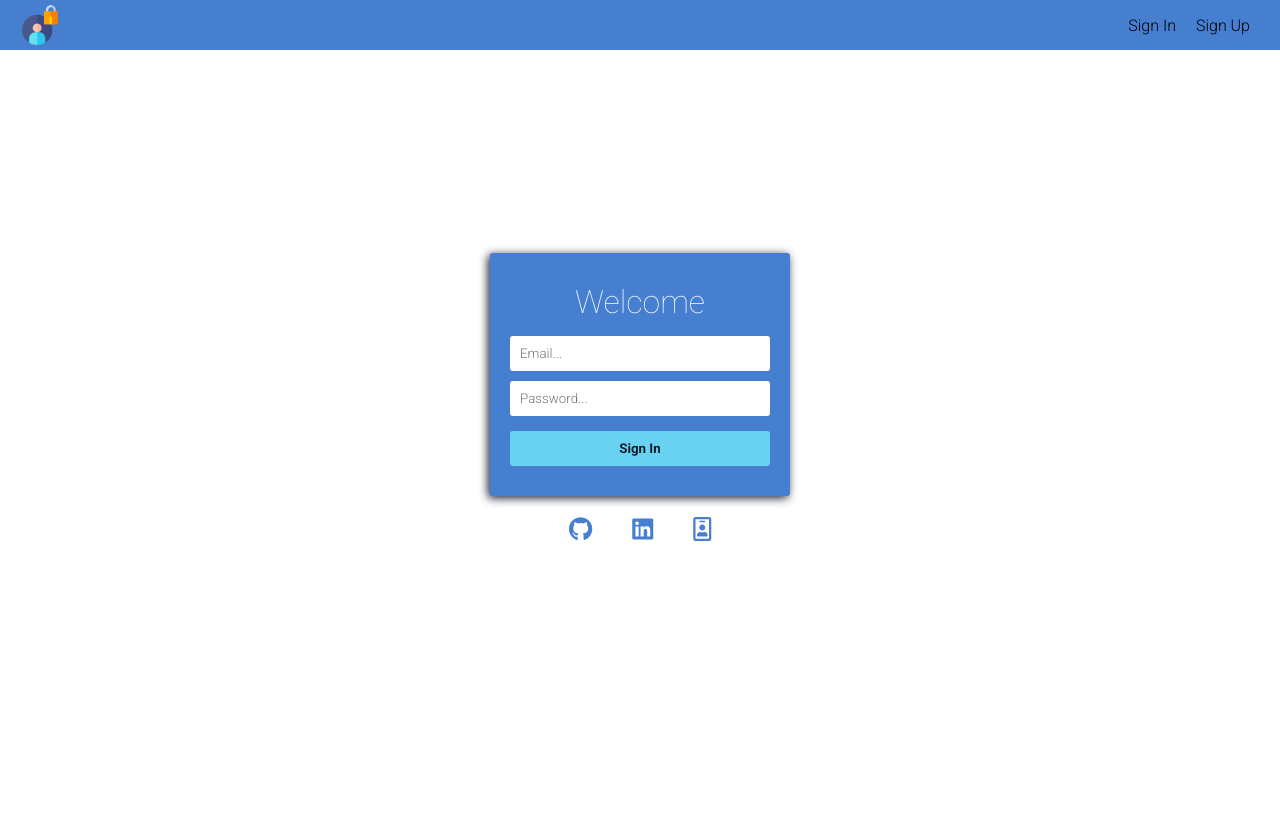
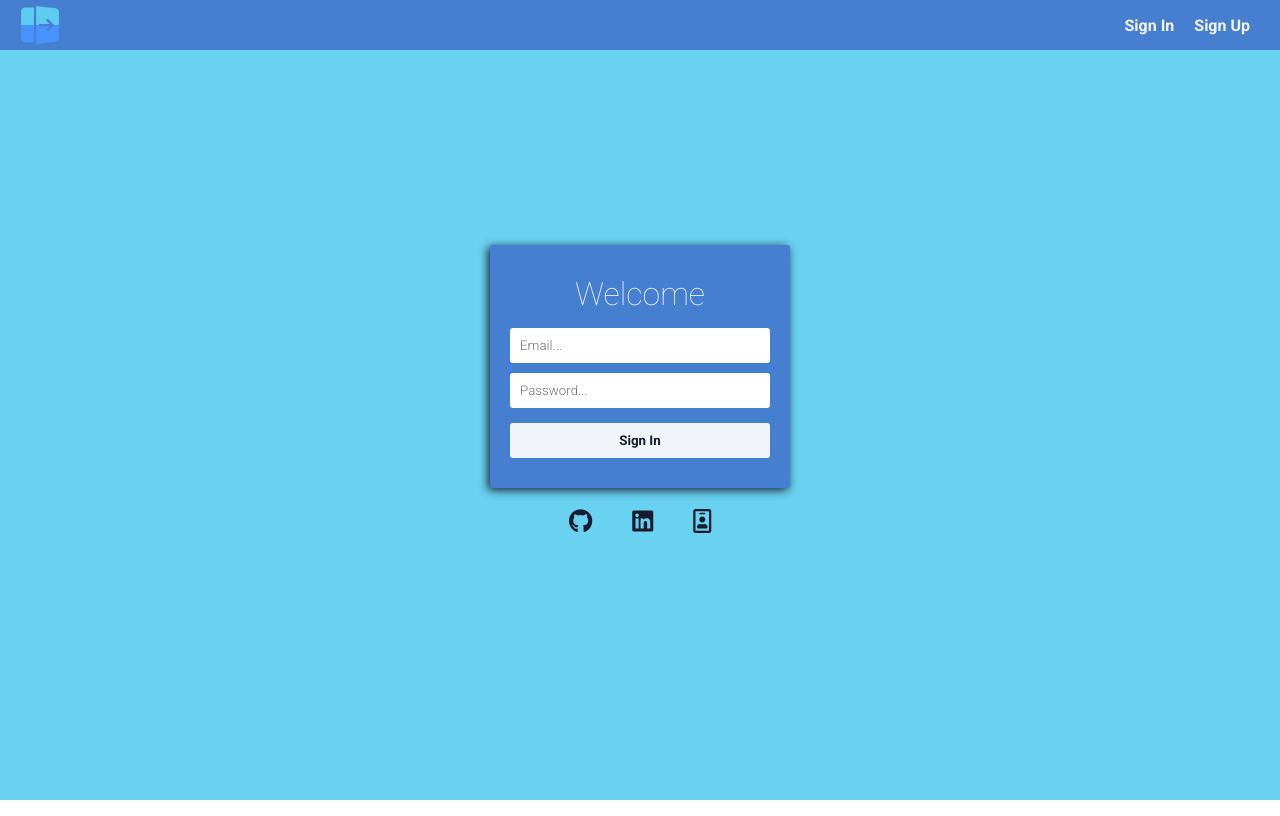
Before and after one commit to benjaminPla/login_frontend, a Vue app: page / in a window 1280 px wide. Built offline with nearby package versions, Linux system fonts and the light colour scheme.

Commit message:
add style

```diff
--- a/src/App.vue
+++ b/src/App.vue
@@ -15,11 +15,14 @@ export default {
 </script>
 
 <style lang='scss'>
+@import './assets/variables';
+
 #app {
   display: flex;
   flex-direction: column;
   justify-content: center;
   align-items: center;
   min-height: 100vh;
+  background: $LightBlueColor;
 }
 </style>
--- a/src/components/FooterBar.vue
+++ b/src/components/FooterBar.vue
@@ -25,13 +25,13 @@ footer {
   text-align: center;
   font-size: 1.5rem;
   padding: 20px 15%;
-  color: $BlueColor;
+  color: $BlackDarkColor;
   a {
     margin: 0 20px;
     transition: 0.2s;
   }
   a:hover {
-    color: $LightBlueColor;
+    color: $BlueColor;
   }
 }
 </style>
--- a/src/components/NavBar.vue
+++ b/src/components/NavBar.vue
@@ -31,6 +31,12 @@ nav {
   }
   .route {
     margin: 0 10px;
+    font-weight: 700;
+    color: $Gray200Color;
+    transition: 0.2s;
+  }
+  .route:hover {
+    color: $BlackDarkColor;
   }
 }
 </style>
--- a/src/components/SignIn.vue
+++ b/src/components/SignIn.vue
@@ -65,15 +65,15 @@ export default {
     border: none;
     padding: 10px;
     border-radius: 3px;
-    background-color: $LightBlueColor;
-    color: $Gray900Color;
-    color: $BlackDarkColor;
     font-weight: 700;
     transition:  .2s;
+    background-color: $Gray200Color;
+    color: $BlackDarkColor;
   }
   button:hover {
     cursor: pointer;
-    background-color: $Gray200Color;
+    background-color: $BlackDarkColor;
+    color: $Gray200Color;
   }
 }
 </style>
--- a/src/components/SignUp.vue
+++ b/src/components/SignUp.vue
@@ -65,11 +65,16 @@ export default {
     margin: 10px 0;
     outline: none;
     border: none;
-    padding: 5px;
+    padding: 10px;
     border-radius: 3px;
-    background-color: $LightBlueColor;
+    font-weight: 700;
+    background-color: $Gray200Color;
     color: $BlackDarkColor;
-    font-weight: 700;
+  }
+  button:hover {
+    cursor: pointer;
+    background-color: $BlackDarkColor;
+    color: $Gray200Color;
   }
 }
 </style>
```
Also changed, not shown: src/assets/logo.png.
